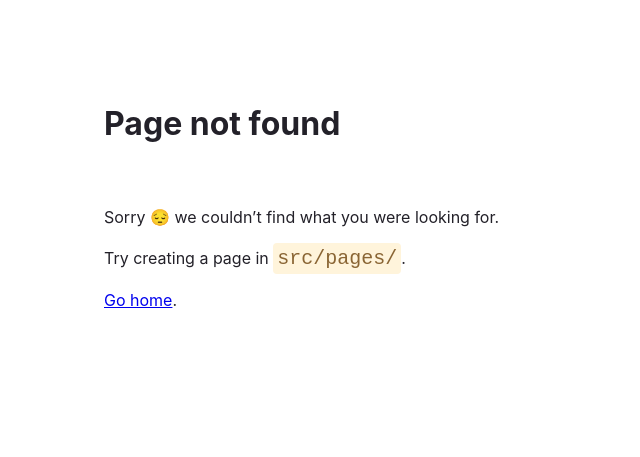
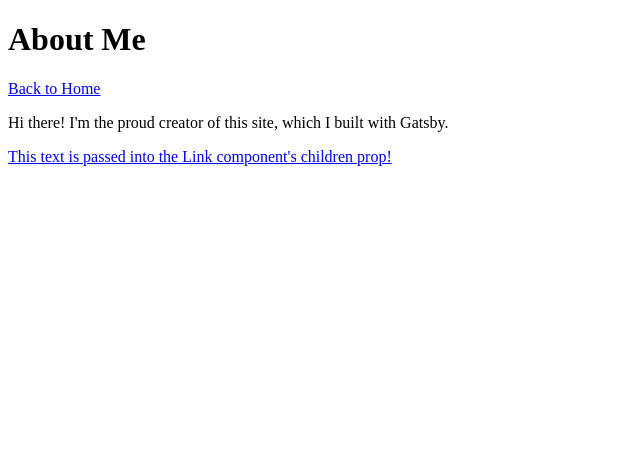
Before and after one commit to kate102/was-training, a Gatsby site: page /about in a window 1280 px wide. Before the commit this address had no page. Shown: the whole page, without its empty margins (0-640 px from the left). Built offline with nearby package versions, Linux system fonts and the light colour scheme; Gatsby itself is replaced by a stand-in of ours.

Commit message:
Props and components

```diff
--- /dev/null
+++ b/src/pages/about.js
@@ -0,0 +1,18 @@
+import * as React from 'react'
+import { Link } from 'gatsby'
+
+const AboutPage = () => {
+  return (
+    <main>
+      <title>About Me</title>
+      <h1>About Me</h1>
+      <Link to="/">Back to Home</Link>
+      <p>Hi there! I'm the proud creator of this site, which I built with Gatsby.</p>
+      <Link to="/">
+  This text is passed into the Link component's children prop!
+</Link>
+    </main>
+  )
+}
+
+export default AboutPage
--- a/src/pages/index.js
+++ b/src/pages/index.js
@@ -1,16 +1,15 @@
-// Step 1: Import React
 import * as React from 'react'
+import { Link } from 'gatsby'
 
-// Step 2: Define your component
 const IndexPage = () => {
   return (
     <main>
       <title>Home Page</title>
       <h1>Welcome to my Gatsby site!</h1>
+      <Link to="/about">About</Link>
       <p>I'm making this by following the Gatsby Tutorial.</p>
     </main>
   )
 }
 
-// Step 3: Export your component
 export default IndexPage
```
